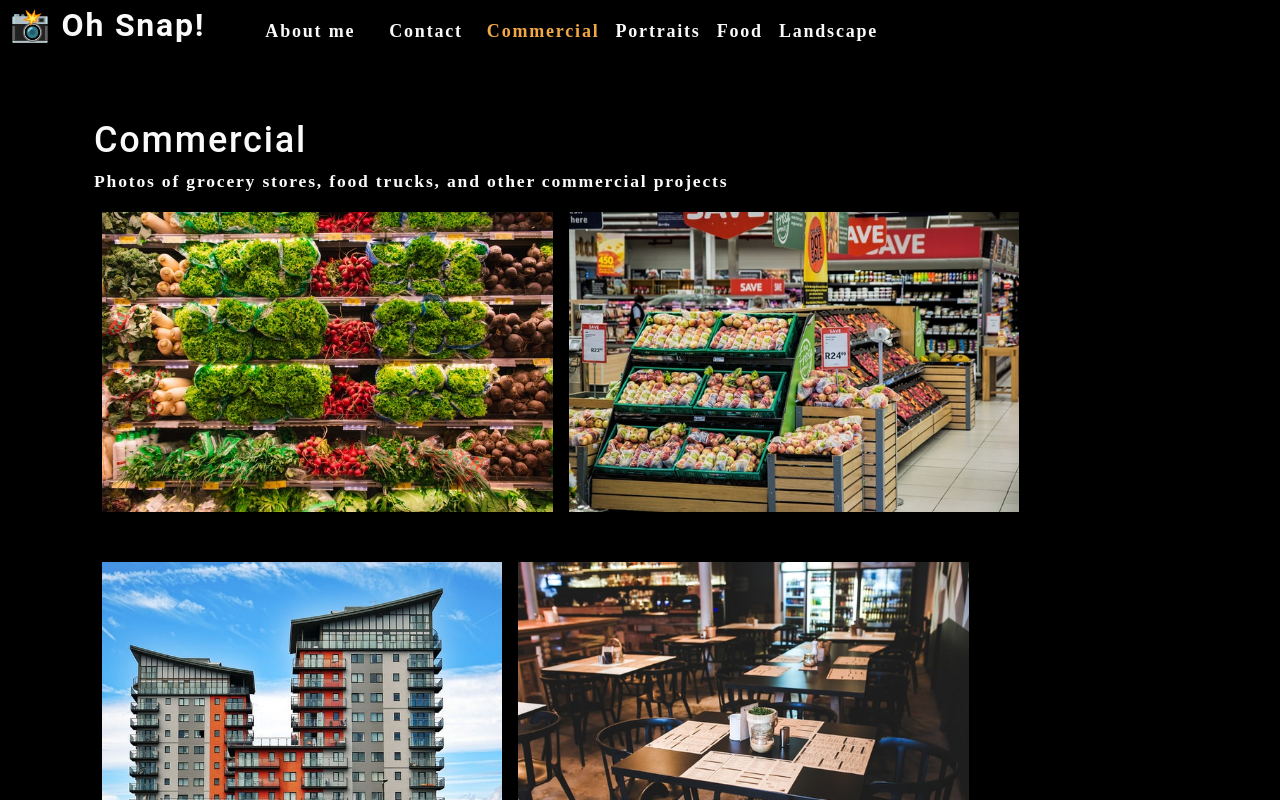
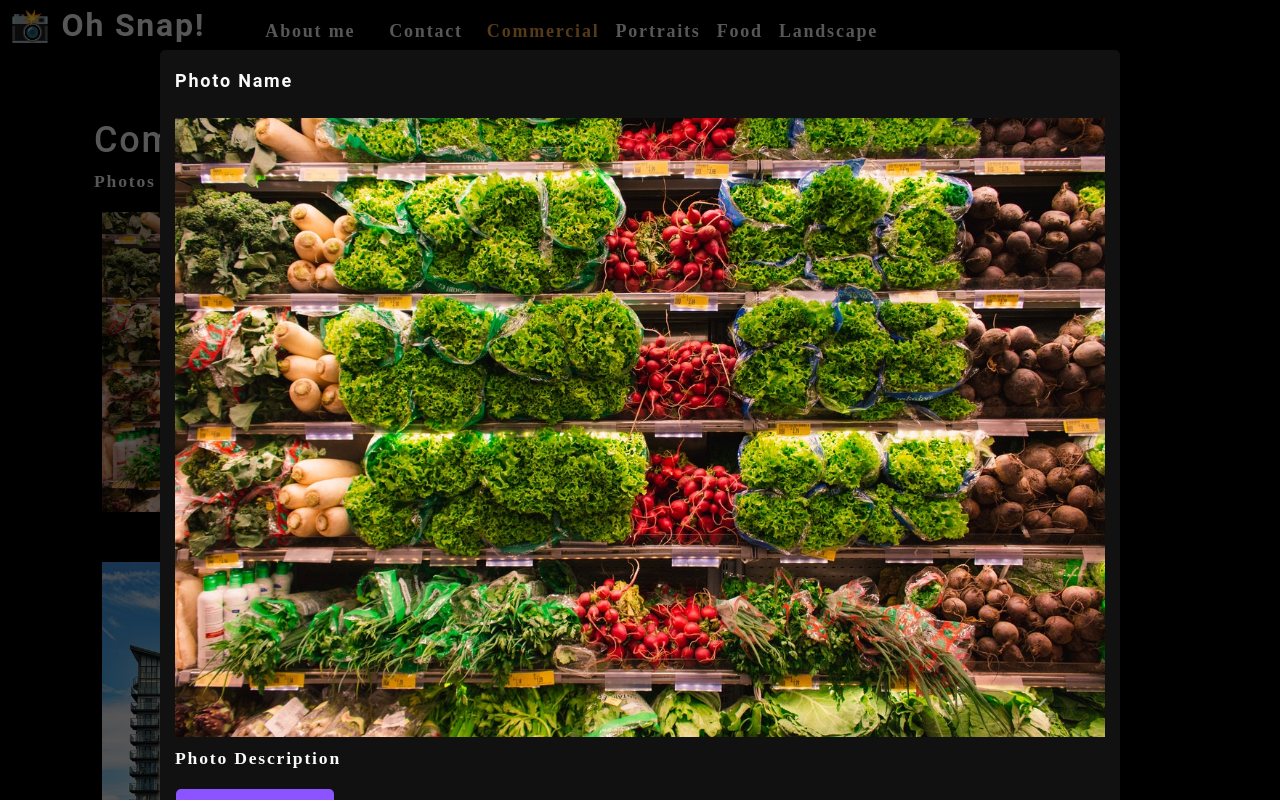
Before and after one commit to bskutivan/photo-port, a React (Create React App) app: page / in a window 1280 px wide. Both pictures are taken after a click on the picture 327 px from the left and 361 px from the top of the page. Shown: the top 800 px of the page. Built offline with nearby package versions, Linux system fonts and the light colour scheme.

Commit message:
added basic functionality for the modal

```diff
--- /dev/null
+++ b/src/components/Modal/index.js
@@ -0,0 +1,22 @@
+import React from 'react';
+
+function Modal({currentPhoto}) {
+    const {name, category, description, index} = currentPhoto;
+
+    return(
+        <div className="modalBackdrop">
+            <div className="modalContainer">
+                <h3 className="modalTitle">Photo Name</h3>
+                <img src={require(`../../assets/large/${category}/${index}.jpg`)} alt="current category" />
+                <p>
+                    Photo Description
+                </p>
+                <button type="button">
+                    Close this modal
+                </button>
+            </div>
+        </div>
+    );
+}
+
+export default Modal;
--- a/src/components/PhotoList/index.js
+++ b/src/components/PhotoList/index.js
@@ -1,5 +1,5 @@
 import React, { useState } from 'react';
-// import Modal from '../Modal';
+import Modal from '../Modal';
 
 function PhotoList({ category }) {
     const [photos] = useState([
@@ -102,14 +102,25 @@
 
     const currentPhotos = photos.filter((photo) => photo.category === category);
 
+    const [currentPhoto, setCurrentPhoto] = useState();
+
+    const [isModalOpen, setIsModalOpen] = useState(false);
+
+    const toggleModal = (image, i) => {
+        setCurrentPhoto({...image, index: i})
+        setIsModalOpen(true);
+    }
+
     return (
         <div>
+           {isModalOpen && <Modal currentPhoto={currentPhoto} />}
             <div className="flex-row">
                 {currentPhotos.map((image, i) => (
                 <img
                     src={require(`../../assets/small/${category}/${i}.jpg`)}
                     alt={image.name}
                     className="img-thumbnail mx-1"
+                    onClick={() => toggleModal(image, i)}
                     key={image.name}
                 />
                 ))}
```
Also changed, not shown: 1 other file (tests, documents, lock files or other folders).
